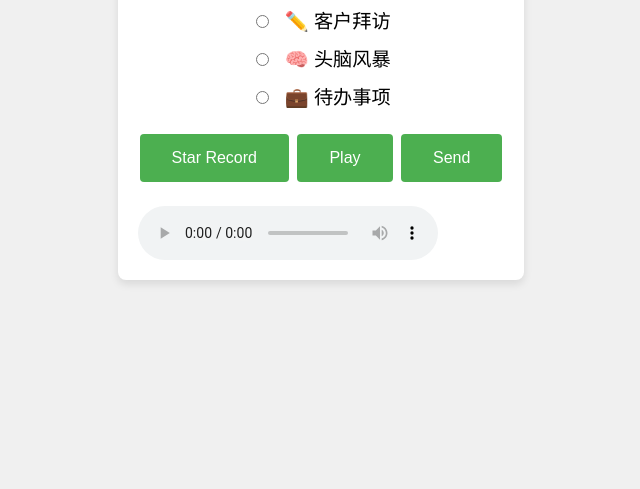
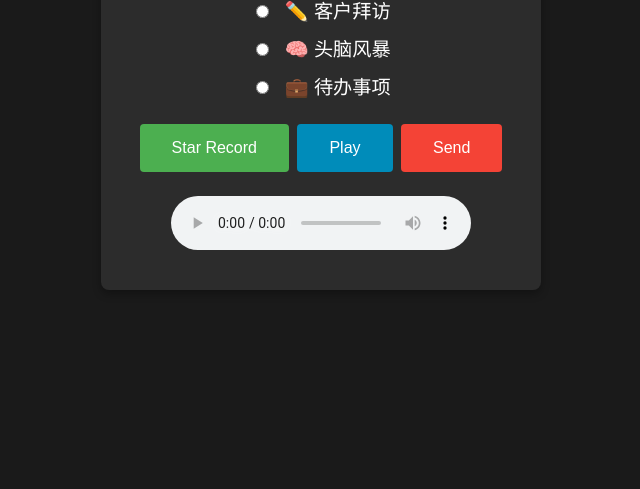
Before and after one commit to stephenlzc/voicememo, a plain HTML site: page index.html in a window 1280 px wide. Shown: the part 311-800 px from the top of the page, without its empty margins (319-959 px from the left). Drawn offline with Linux system fonts and the light colour scheme.

Commit message:
Update style.css
UI upgrade

```diff
--- a/style.css
+++ b/style.css
@@ -1,6 +1,7 @@
 body {
     font-family: Arial, sans-serif;
-    background-color: #f0f0f0;
+    background-color: #1a1a1a;
+    color: #fff;
     margin: 0;
     padding: 0;
     display: flex;
@@ -10,15 +11,17 @@ body {
 }
 
 .container {
-    background: #fff;
+    background: #2c2c2c;
     padding: 20px;
     border-radius: 8px;
-    box-shadow: 0 4px 8px rgba(0, 0, 0, 0.1);
+    box-shadow: 0 4px 8px rgba(0, 0, 0, 0.3);
     text-align: center;
+    width: 90%;
+    max-width: 400px;
 }
 
 h1 {
-    color: #333;
+    color: #fff;
     margin-bottom: 20px;
 }
 
@@ -38,8 +41,6 @@ input[type="radio"] {
 
 .btn {
     display: inline-block;
-    background-color: #4CAF50;
-    color: white;
     padding: 15px 32px;
     text-align: center;
     text-decoration: none;
@@ -51,13 +52,36 @@ input[type="radio"] {
     transition: background-color 0.3s ease;
 }
 
-.btn:hover {
+.btn-record {
+    background-color: #4CAF50; /* 绿色 */
+    color: white;
+}
+
+.btn-record:hover {
     background-color: #45a049;
+}
+
+.btn-play {
+    background-color: #008CBA; /* 蓝色 */
+    color: white;
+}
+
+.btn-play:hover {
+    background-color: #007bb5;
+}
+
+.btn-send {
+    background-color: #f44336; /* 红色 */
+    color: white;
+}
+
+.btn-send:hover {
+    background-color: #e53935;
 }
 
 audio {
     display: block;
-    margin-top: 20px;
+    margin: 20px auto;
     width: 100%;
     max-width: 300px;
 }
```
